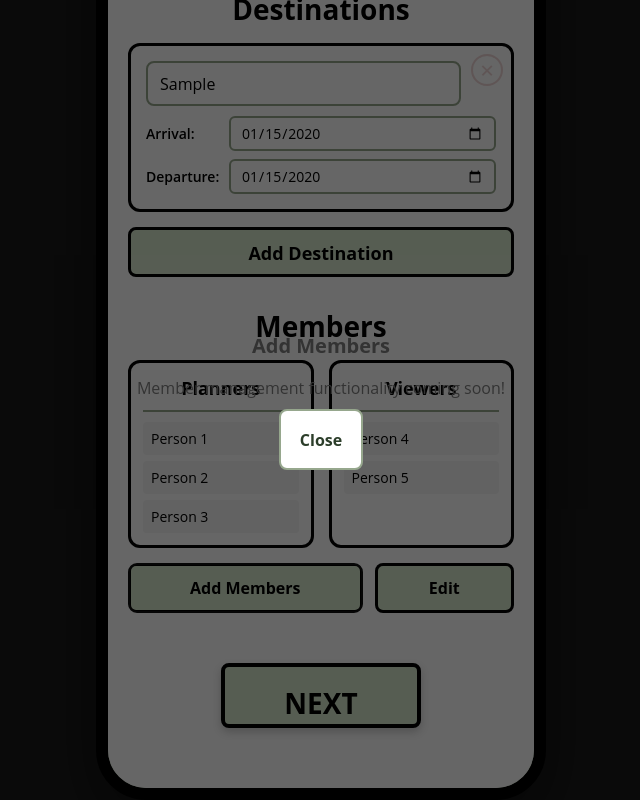
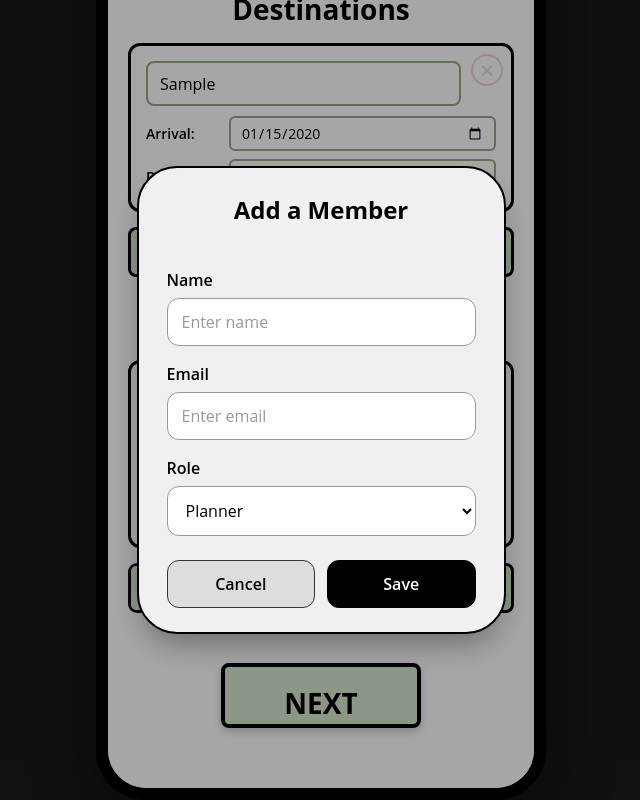
Before and after one commit to haywirebanana/cpsc481-tripadventurers, a React (Vite) app in the folder trip-adventurers/: page /trip-setup in a window 1280 px wide. Both pictures are taken after typing "Sample", "Sample", "2020-01-15", "2020-01-15" into the empty fields and a click on the button "Add Members". Shown: the whole page, without its empty margins (319-959 px from the left). Built offline with nearby package versions, Linux system fonts and the light colour scheme.

Commit message:
update Tripsetup to have the same implementation as manage members

```diff
--- a/trip-adventurers/src/pages/TripSetup.jsx
+++ b/trip-adventurers/src/pages/TripSetup.jsx
@@ -2,6 +2,7 @@ import { useState, useEffect } from "react";
 import { useNavigate, useParams } from "react-router-dom";
 import { useTrips } from "../context/TripContext";
 import "../styles/TripSetup.css";
+import "../styles/ManageMembers.css";
 
 export default function TripSetup() {
   const navigate = useNavigate();
@@ -14,7 +15,6 @@ export default function TripSetup() {
   const [tripTitle, setTripTitle] = useState("");
   const [tripImage, setTripImage] = useState(null);
   const [imagePreview, setImagePreview] = useState(null);
-
   // State for destinations
   const [destinations, setDestinations] = useState([
     {
@@ -32,6 +32,13 @@ export default function TripSetup() {
   const [memberModalType, setMemberModalType] = useState(null); // 'add' or 'edit'
   const [showDeleteModal, setShowDeleteModal] = useState(false);
   const [errors, setErrors] = useState({});
+
+  // Add-member form fields
+  const [newMemberName, setNewMemberName] = useState("");
+  const [newMemberEmail, setNewMemberEmail] = useState("");
+  const [newMemberRole, setNewMemberRole] = useState("planner");
+
+
 
   // Load existing trip data if in edit mode
   useEffect(() => {
@@ -143,9 +150,12 @@ export default function TripSetup() {
     setImagePreview(null);
   };
 
-  // Handle member management
+ // Handle member management
   const handleAddMembers = () => {
     setMemberModalType('add');
+    setNewMemberName("");
+    setNewMemberEmail("");
+    setNewMemberRole("planner");
     setShowMemberModal(true);
   };
 
@@ -157,8 +167,29 @@ export default function TripSetup() {
   const closeMemberModal = () => {
     setShowMemberModal(false);
     setMemberModalType(null);
+    setEditingMember(null);
+    setNewMemberName("");
+    setNewMemberEmail("");
+    setNewMemberRole("planner");
   };
 
+  const handleRemoveMember = (member, role) => {
+    if (role === 'planner') {
+      setPlanners(planners.filter(p => p !== member));
+    } else {
+      setViewers(viewers.filter(v => v !== member));
+    }
+  };
+
+  const handleChangeRole = (member, currentRole) => {
+    if (currentRole === 'planner') {
+      setPlanners(planners.filter(p => p !== member));
+      setViewers([...viewers, member]);
+    } else {
+      setViewers(viewers.filter(v => v !== member));
+      setPlanners([...planners, member]);
+    }
+  };
   // Handle delete trip
   const handleDeleteTrip = () => {
     setShowDeleteModal(true);
@@ -447,21 +478,141 @@ export default function TripSetup() {
       )}
 
       {/* Member Management Modal - Placeholder */}
-      {showMemberModal && (
-        <div className="modal-overlay-setup" onClick={closeMemberModal}>
-          <div className="modal-content member-modal-setup" onClick={(e) => e.stopPropagation()}>
-            <h3 className="modal-title-setup">
-              {memberModalType === 'add' ? 'Add Members' : 'Edit Members'}
-            </h3>
-            <p className="modal-message-setup">
-              Member management functionality coming soon!
-            </p>
-            <button
-              className="modal-btn-setup modal-btn-cancel-setup"
-              onClick={closeMemberModal}
+      {showMemberModal && memberModalType === "add" && (
+        <div className="add-members-overlay" onClick={closeMemberModal}>
+          <div
+            className="add-members-modal"
+            onClick={(e) => e.stopPropagation()}
+          >
+            <h3 className="add-members-title">Add a Member</h3>
+
+            <label className="add-members-label">Name</label>
+            <input
+              className="add-members-input"
+              type="text"
+              placeholder="Enter name"
+              value={newMemberName}
+              onChange={(e) => setNewMemberName(e.target.value)}
+            />
+
+            <label className="add-members-label">Email</label>
+            <input
+              className="add-members-input"
+              type="email"
+              placeholder="Enter email"
+              value={newMemberEmail}
+              onChange={(e) => setNewMemberEmail(e.target.value)}
+            />
+
+            <label className="add-members-label">Role</label>
+            <select
+              className="add-members-input"
+              value={newMemberRole}
+              onChange={(e) => setNewMemberRole(e.target.value)}
             >
-              Close
-            </button>
+              <option value="planner">Planner</option>
+              <option value="viewer">Viewer</option>
+            </select>
+
+            <div className="add-members-buttons">
+              <button
+                className="add-members-cancel"
+                onClick={closeMemberModal}
+              >
+                Cancel
+              </button>
+
+              <button
+                className="add-members-save"
+                onClick={() => {
+                  if (!newMemberName || !newMemberEmail) return;
+
+                  if (newMemberRole === "planner") {
+                    setPlanners([...planners, `${newMemberName} (${newMemberEmail})`]);
+                  } else {
+                    setViewers([...viewers, `${newMemberName} (${newMemberEmail})`]);
+                  }
+
+                  closeMemberModal();
+                }}
+              >
+                Save
+              </button>
+            </div>
+          </div>
+        </div>
+      )}
+           {/* Edit Members Modal */}
+      {showMemberModal && memberModalType === "edit" && (
+        <div className="add-members-overlay" onClick={closeMemberModal}>
+          <div
+            className="add-members-modal edit-members-modal"
+            onClick={(e) => e.stopPropagation()}
+          >
+            <h3 className="add-members-title">Manage Members</h3>
+
+            <div className="edit-members-section">
+              <h4 className="edit-members-section-title">Planners</h4>
+              <div className="edit-members-list">
+                {planners.map((planner, index) => (
+                  <div key={index} className="edit-member-item">
+                    <span className="edit-member-name">{planner}</span>
+                    <div className="edit-member-actions">
+                      <button
+                        className="edit-member-btn"
+                        onClick={() => handleChangeRole(planner, 'planner')}
+                        title="Change to viewer"
+                      >
+                        ⇅
+                      </button>
+                      <button
+                        className="edit-member-btn delete-btn"
+                        onClick={() => handleRemoveMember(planner, 'planner')}
+                        title="Remove member"
+                      >
+                        🗑
+                      </button>
+                    </div>
+                  </div>
+                ))}
+              </div>
+            </div>
+
+            <div className="edit-members-section">
+              <h4 className="edit-members-section-title">Viewers</h4>
+              <div className="edit-members-list">
+                {viewers.map((viewer, index) => (
+                  <div key={index} className="edit-member-item">
+                    <span className="edit-member-name">{viewer}</span>
+                    <div className="edit-member-actions">
+                      <button
+                        className="edit-member-btn"
+                        onClick={() => handleChangeRole(viewer, 'viewer')}
+                        title="Change to planner"
+                      >
+                        ⇅
+                      </button>
+                      <button
+                        className="edit-member-btn delete-btn"
+                        onClick={() => handleRemoveMember(viewer, 'viewer')}
+                        title="Remove member"
+                      >
+                        🗑
+                      </button>
+                    </div>
+                  </div>
+                ))}
+              </div>
+            </div>
+
+            <div className="add-members-buttons">
+              <button
+                className="add-members-save full-width"
+                onClick={closeMemberModal}
+              >
+                Done
+              </button>
+            </div>
           </div>
         </div>
       )}
--- a/trip-adventurers/src/pages/documents/ManageMembers.jsx
+++ b/trip-adventurers/src/pages/documents/ManageMembers.jsx
@@ -7,7 +7,6 @@ import "../../styles/ManageMembers.css";
 export default function TripSetup() {
   const navigate = useNavigate();
   const { tripId } = useParams();
-  const { addTrip, updateTrip, getTripById, deleteTrip } = useTrips();
 
   const isEditMode = !!tripId;
 
@@ -16,7 +15,6 @@ export default function TripSetup() {
   const [viewers, setViewers] = useState(["Person 4", "Person 5"]);
   const [showMemberModal, setShowMemberModal] = useState(false);
   const [memberModalType, setMemberModalType] = useState(null);
-  const [editingMember, setEditingMember] = useState(null);
 
   // Add-member form fields
   const [newMemberName, setNewMemberName] = useState("");
```
